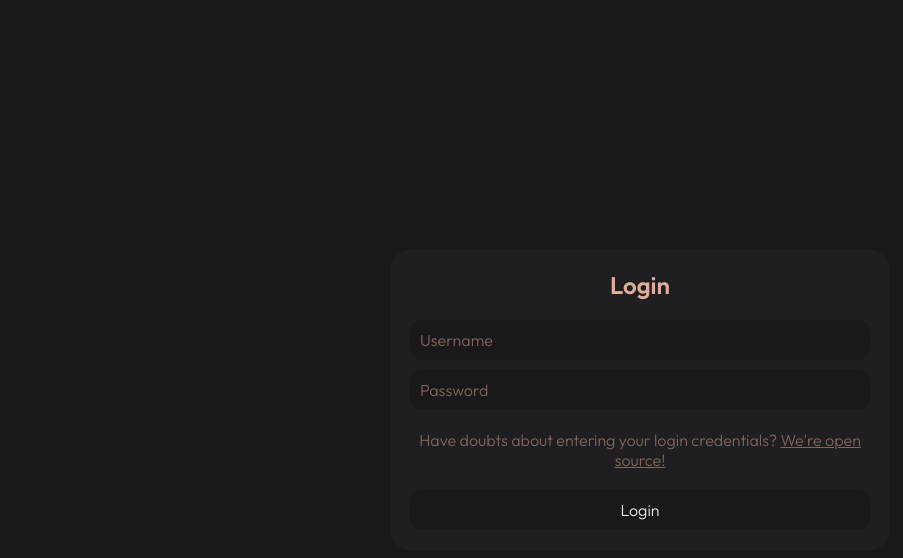
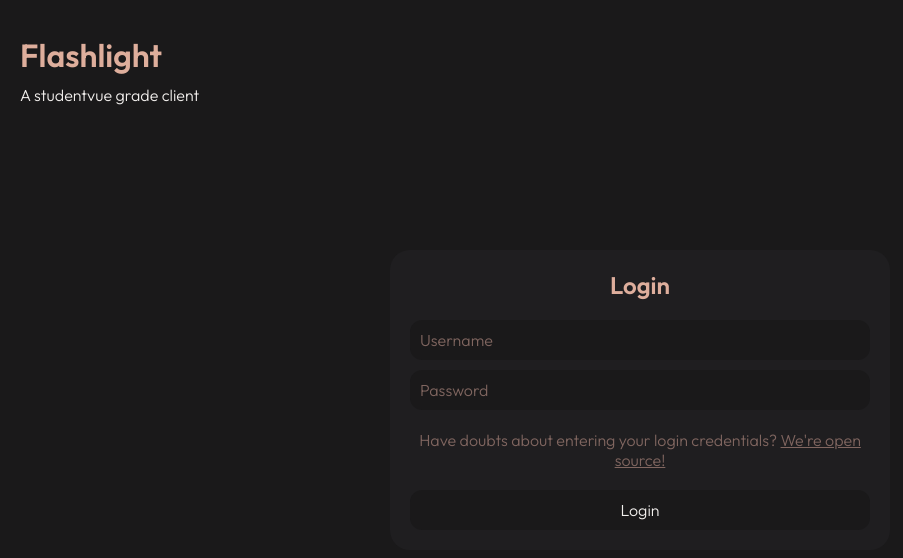
Before and after one commit to kattschan/flashlight, a SvelteKit app: page /login in a window 1280 px wide. Shown: the top 558 px of the page, without its empty margins (0-903 px from the left). Built offline with nearby package versions, Linux system fonts and the light colour scheme; no server answers.

Commit message:
Update +page.svelte

```diff
--- a/src/routes/login/+page.svelte
+++ b/src/routes/login/+page.svelte
@@ -57,6 +57,9 @@
 		}
 	}
 </script>
+
+<h1> Flashlight </h1>
+<p> A studentvue grade client </p>
 
 <svelte:head>
 	<title>Login</title>
@@ -122,6 +125,12 @@
 	button {
 		display: flex;
 		justify-content: center;
+		transition-property: background-color;
+		transition-duration: 0.5s;
+	}
+
+	button:hover {
+		background: var(--bg-color-3-5);
 	}
 
 	@media (max-width: $breakpoint-phone) {
```
